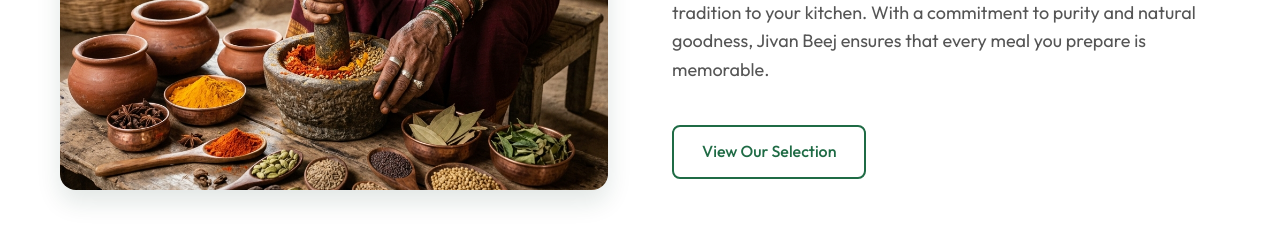
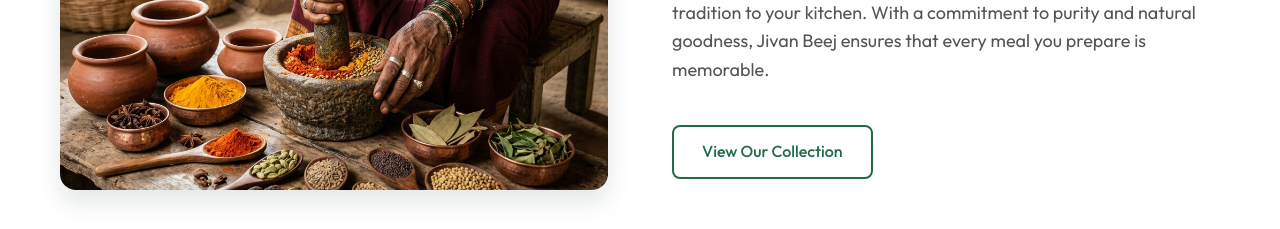
Before and after one commit to yashharwanii1119-cybeer/jivanbeej, a React (Vite) app: page / in a window 1280 px wide. Shown: the part 1140-1369 px from the top of the page. Built offline with nearby package versions, Linux system fonts and the light colour scheme.

Commit message:
Deploy Jivan Beej spices website

```diff
--- a/src/App.jsx
+++ b/src/App.jsx
@@ -179,7 +179,7 @@ function App() {
             <p>At Jivan Beej, we believe that the soul of any great dish lies in the quality of its ingredients. We focus on providing premium quality spices that deliver authentic flavour and natural aroma.</p>
             <p>Our carefully selected range of spices brings the true taste of tradition to your kitchen. With a commitment to purity and natural goodness, Jivan Beej ensures that every meal you prepare is memorable.</p>
             <a href="#products" className="btn btn-outline" style={{marginTop: '16px'}}>
-              View Our Selection
+              View Our Collection
             </a>
           </div>
         </div>
```
